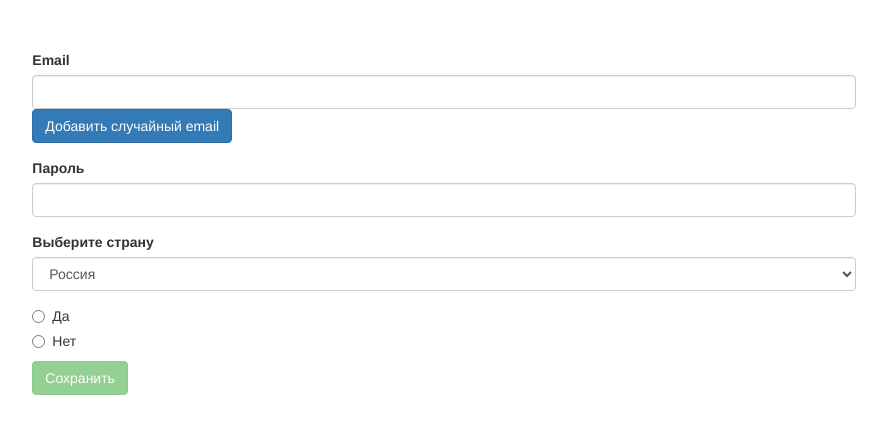
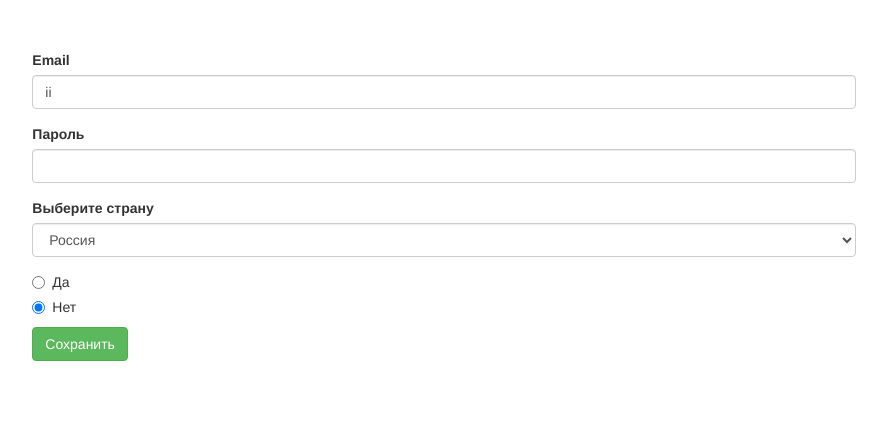
Before and after one commit to vbagaev/ngCourse-theory, an Angular app: page / in a window 1280 px wide. Shown: the top 434 px of the page, without its empty margins (196-1083 px from the left). Built offline with nearby package versions, Linux system fonts and the light colour scheme.

Commit message:
R Создание формы

```diff
--- a/src/app/app.component.html
+++ b/src/app/app.component.html
@@ -1,22 +1,17 @@
 <div class="col-xs-8 col-xs-offset-2">
-  <form (ngSubmit)="submitForm(form)" #form="ngForm">
-    <div ngModelGroup="user" #user="ngModelGroup">
-      <div class="form-group" [ngClass]="{'has-error': email.invalid && email.touched}" >
-        <label>Email</label>
-        <input type="text" class="form-control" ngModel name="email" required email #email="ngModel">
-        <p *ngIf="email.invalid && email.touched">Введите корректный email</p>
-        <button type="button" class="btn btn-primary" (click)="addRandEmail()">Добавить случайный email</button>
-       </div>
-      <div class="form-group" [ngClass]="{'has-error': pass.invalid && pass.touched}">
-        <label>Пароль</label>
-        <input type="password" class="form-control" ngModel name="pass" required #pass="ngModel" >
-        <p *ngIf="pass.invalid && pass.touched">Пароль не должен быть пустым.</p>
-      </div>
-      <p *ngIf="user.invalid && user.touched">Данные пользователя введены некорректно!!!</p>
+  <form [formGroup]="form" (ngSubmit)="onSubmit()">
+
+    <div class="form-group">
+      <label>Email</label>
+      <input type="text" class="form-control" formControlName="email">
+    </div>
+    <div class="form-group">
+      <label>Пароль</label>
+      <input type="password" class="form-control" formControlName="pass">
     </div>
     <div class="form-group">
       <label>Выберите страну</label>
-      <select class="form-control" ngModel name="country" required [ngModel]="defaultCountry">
+      <select class="form-control" formControlName="country">
         <option value="ru">Россия</option>
         <option value="by">Белоруссия</option>
         <option value="ua">Украина</option>
@@ -24,16 +19,10 @@
     </div>
     <div class="radio" *ngFor="let ans of answers">
       <label>
-        <input type="radio" [value]="ans.type" ngModel name="answer"> {{ans.text}}
+        <input type="radio" [value]="ans.type" formControlName="answer"> {{ans.text}}
       </label>
     </div>
-    <button class="btn btn-success" type="submit" [disabled]="!form.valid">Сохранить</button>
+    <button class="btn btn-success" type="submit">Сохранить</button>
 
   </form>
 </div>
-
-<div *ngIf="isSubmited">
-  <pre>
-    {{formData | json}}
-  </pre>
-</div>
--- a/src/app/app.component.ts
+++ b/src/app/app.component.ts
@@ -1,12 +1,12 @@
-import { Component, ViewChild } from '@angular/core';
-import { NgForm } from '@angular/forms';
+import {Component, OnInit} from '@angular/core';
+import {FormControl, FormGroup} from '@angular/forms';
+
+
 @Component({
   selector: 'app-root',
   templateUrl: './app.component.html'
 })
-export class AppComponent {
-
-@ViewChild('form') form: NgForm;
+export class AppComponent implements OnInit {
   answers = [{
     type: 'yes',
     text: 'Да'
@@ -15,37 +15,19 @@ export class AppComponent {
     text: 'Нет'
   }];
 
-  defaultAnswer = 'no';
-  defaultCountry = 'ru';
+  ngOnInit() {
+  this.form = new FormGroup({
+    email: new FormControl('ii'),
+    pass: new FormControl(''),
+    country: new FormControl('ru'),
+    answer: new FormControl('no')
+  })
+  }
 
-  formData = {
+  form: FormGroup;
 
-  };
-
-  isSubmited = false;
-
-submitForm(form: NgForm) {
-  console.log('Submited!!', this.form);
-  this.isSubmited = true;
-  this.formData = this.form.value;
-  this.form.reset();
-}
-
-   addRandEmail() {
-  const randEmail = 'dsdgs@fdssd.rug';
-  // this.form.setValue({
-  //   user: {
-  //     pass: '',
-  //     email: randEmail
-  //   },
-  //   country: '',
-  //   answer: ''
-  // });
-     this.form.form.patchValue(
-       {
-         user: {email: randEmail}
-       }
-     );
-   }
+  onSubmit() {
+    console.log('submited!!!', this.form);
+  }
 
 }
--- a/src/app/app.module.ts
+++ b/src/app/app.module.ts
@@ -1,6 +1,6 @@
 import { BrowserModule } from '@angular/platform-browser';
 import { NgModule } from '@angular/core';
-import { FormsModule } from '@angular/forms';
+import { ReactiveFormsModule} from '@angular/forms';
 import { HttpModule } from '@angular/http';
 
 import { AppComponent } from './app.component';
@@ -11,7 +11,7 @@ import { AppComponent } from './app.component';
   ],
   imports: [
     BrowserModule,
-    FormsModule,
+    ReactiveFormsModule,
     HttpModule
   ],
   providers: [],
```
